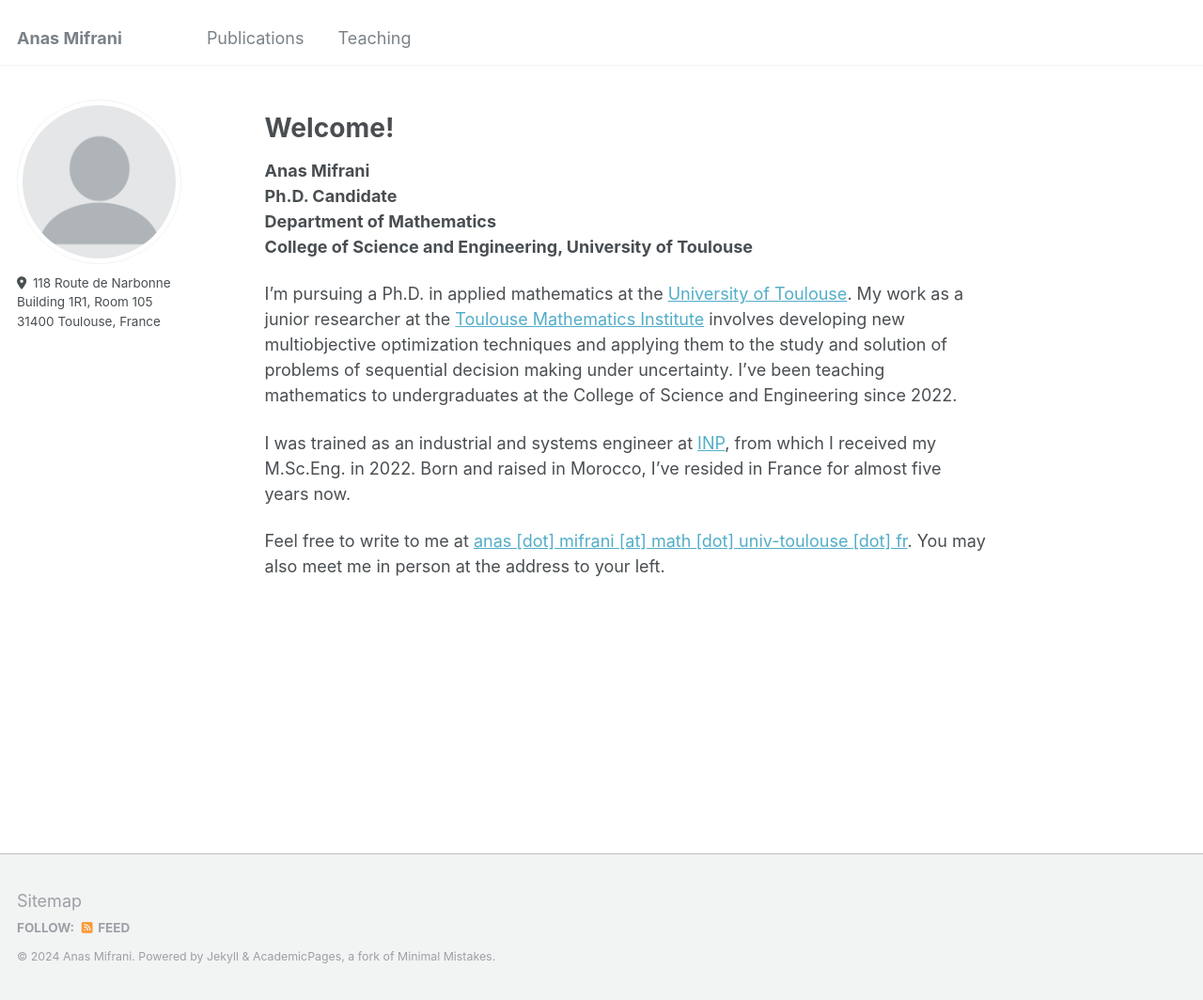
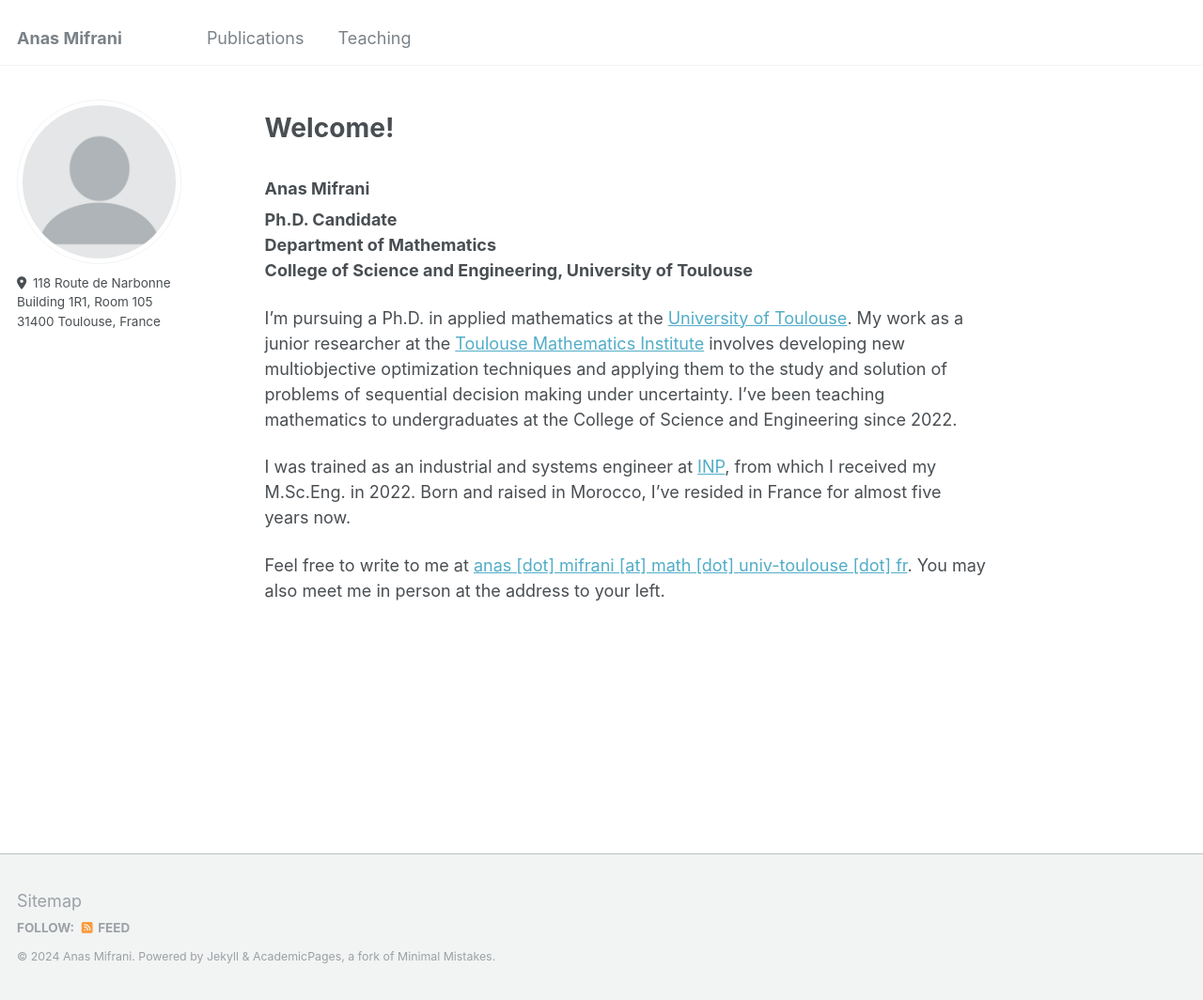
Before and after one commit to anmifrani/anmifrani.github.io, a Jekyll site: the page built from _pages/about.md, in a window 1280 px wide and 1064 px high. Shown: the whole window at 94% size. Built offline with Jekyll 4.4.1, drawn with Linux system fonts in a browser that asks for light colours.

```diff
--- a/_pages/about.md
+++ b/_pages/about.md
@@ -8,7 +8,7 @@ redirect_from:
 ---
 
 # Welcome!
-<b>Anas Mifrani</b> <br>
+### Anas Mifrani
 <b>Ph.D. Candidate</b> <br>
 <b>Department of Mathematics</b> <br>
 <b>College of Science and Engineering, University of Toulouse</b> <br>
```
